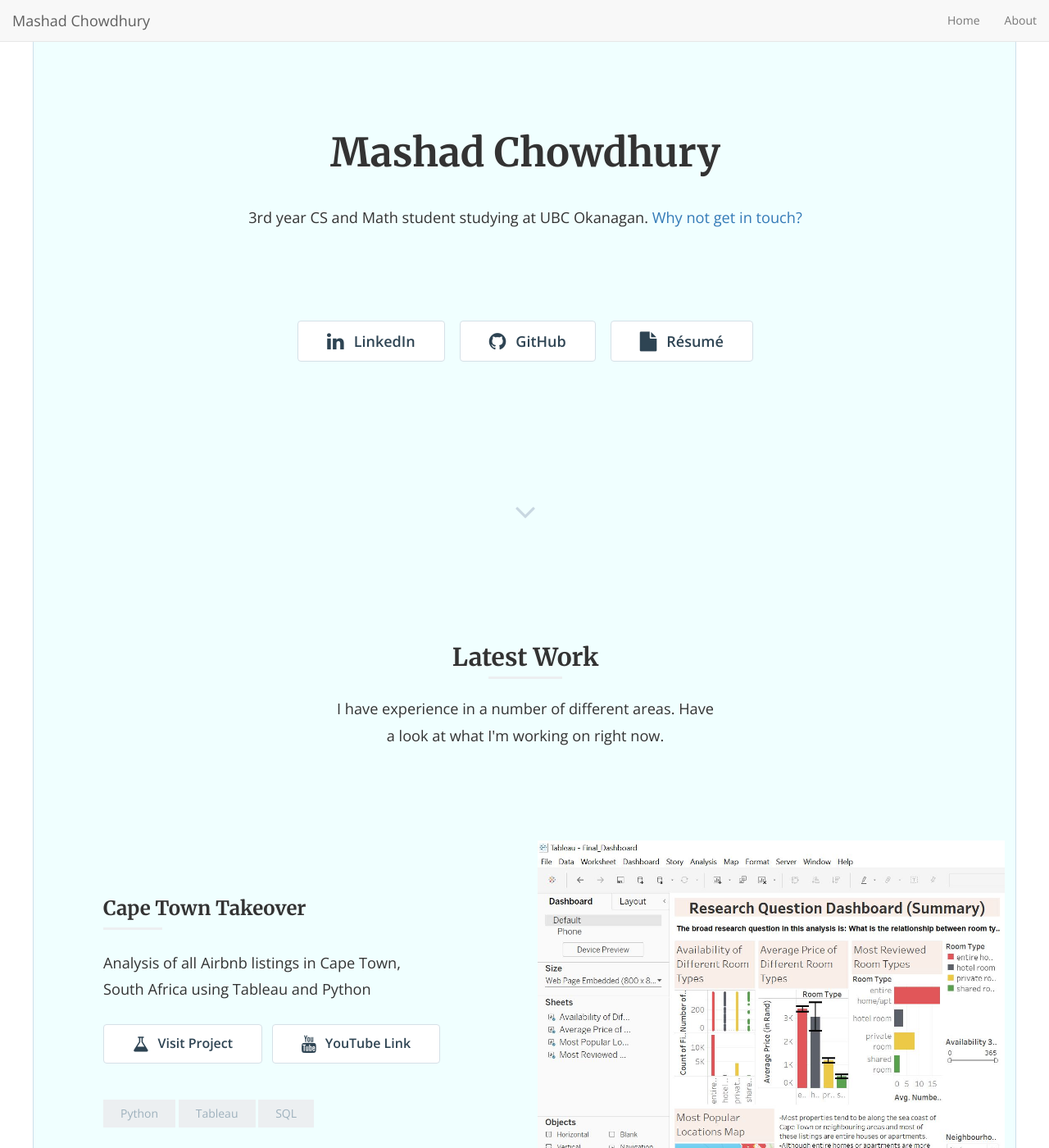
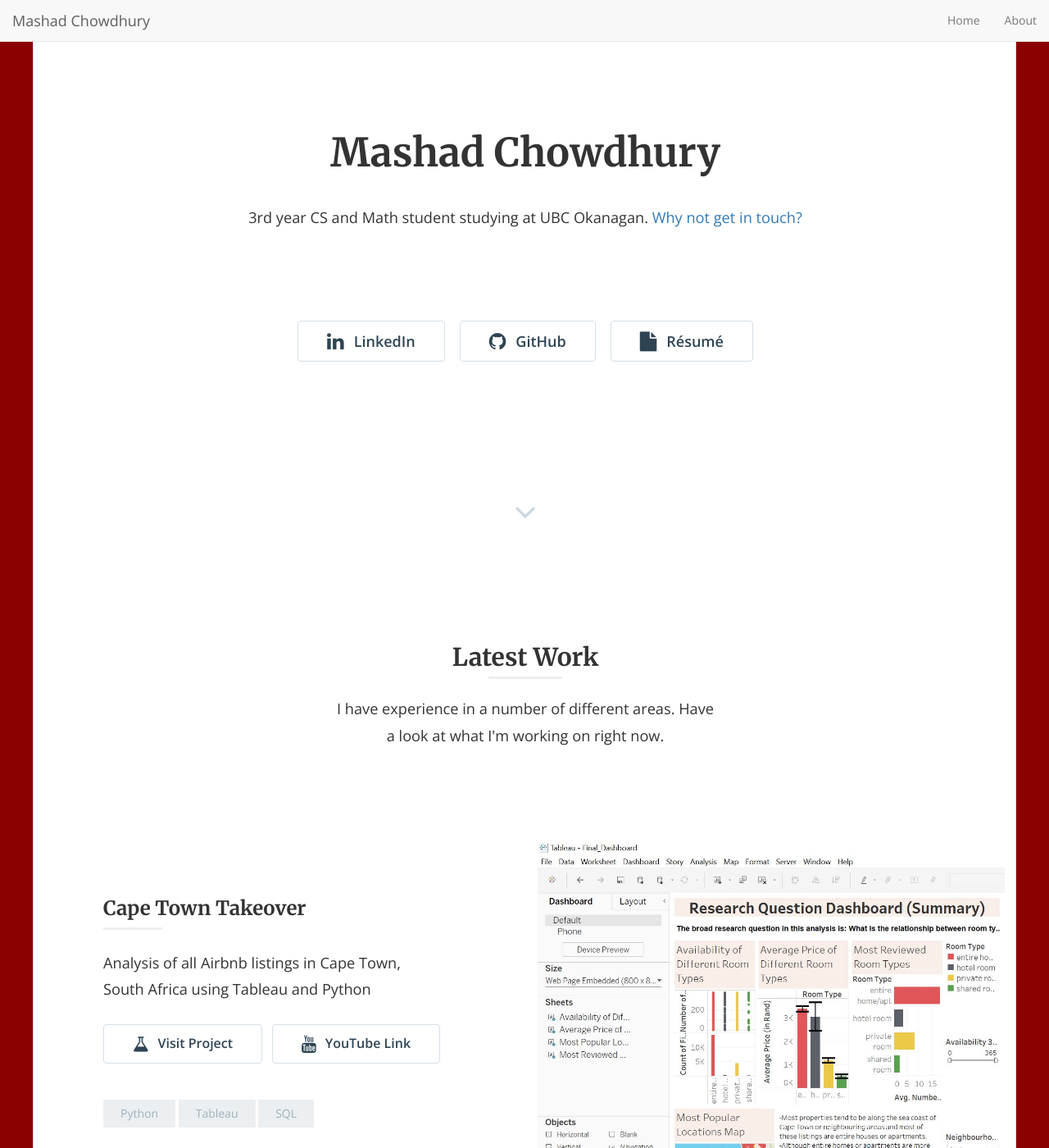
Before and after one commit to mashadchowdhury/mashadchowdhury.github.io, a Jekyll site: the page built from index.html, in a window 1280 px wide and 1400 px high. Shown: the whole window at 82% size. Built offline with Jekyll 4.4.1, drawn with Linux system fonts in a browser that asks for light colours; nearby versions of some CDN libraries; the list of posts is cut into pages by our own code.

Commit message:
Update style.scss

```diff
--- a/css/style.scss
+++ b/css/style.scss
@@ -33,7 +33,7 @@ $secondary: #FF7B7B;
 }
 
 body {
-  background-color: #ffffff;
+  background-color: #8b0000;
   @extend %opensans;
   -webkit-font-smoothing: antialiased;
 }
@@ -84,7 +84,7 @@ button.btn, input.btn {
 }
 
 .main {
-  background-color: azure;
+  background-color: white;
   border-left: solid 1px #cedfea;
   border-right: solid 1px #cedfea;
   &.container {
```
